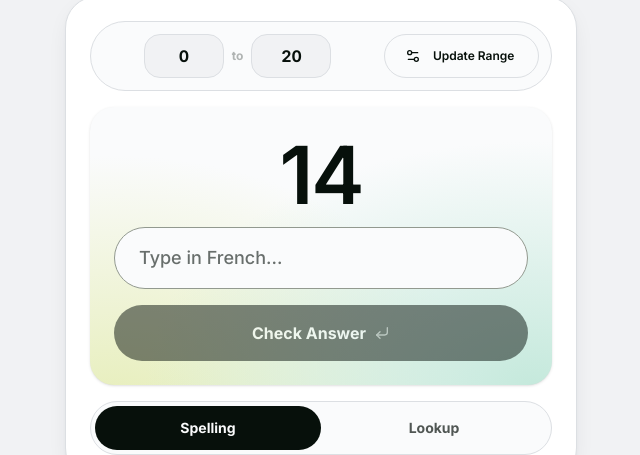
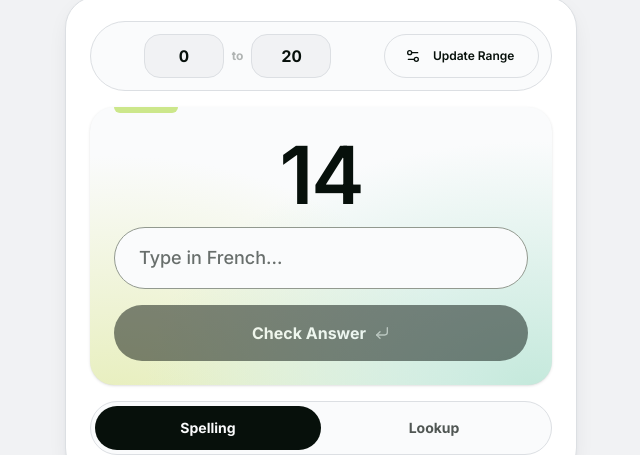
Before and after one commit to Judy-Nihao/french-number-master, a React (Vite) app: page / in a window 1280 px wide. Shown: the part 116-571 px from the top of the page, without its empty margins (319-959 px from the left). Built offline with nearby package versions, Linux system fonts and the light colour scheme.

Commit message:
style(modes): add subtle colored tabs to distinguish practice modes

```diff
--- a/src/App.tsx
+++ b/src/App.tsx
@@ -40,6 +40,7 @@ const App = () => {
             <div ref={alignmentRef}>
               {/* Main Exercise Card */}
               <Card
+                data-mode={mode === "test" ? "spelling" : "lookup"}
                 state={
                   mode === "test" && practice.feedback === "incorrect"
                     ? "incorrect"
--- a/src/index.css
+++ b/src/index.css
@@ -85,6 +85,29 @@ body {
     radial-gradient(ellipse at 5% 115%, var(--color-app-glow-lime), transparent 60%);
 }
 
+.exercise-surface[data-mode="lookup"] {
+  background-image:
+    radial-gradient(ellipse at 100% 110%, var(--color-app-glow-lavender), transparent 65%),
+    radial-gradient(ellipse at 0% 110%, var(--color-app-glow-mint), transparent 58%);
+}
+
+/* A small inset bookmark identifies the mode without adding a header row. */
+.exercise-surface::before {
+  content: "";
+  position: absolute;
+  top: 0;
+  left: 24px;
+  width: 64px;
+  height: 6px;
+  border-radius: 0 0 6px 6px;
+  background: var(--color-app-mode-spelling);
+  pointer-events: none;
+}
+
+.exercise-surface[data-mode="lookup"]::before {
+  background: var(--color-app-mode-lookup);
+}
+
 ::selection {
   background-color: var(--color-app-primary-light);
   color: var(--color-app-dark);
```
